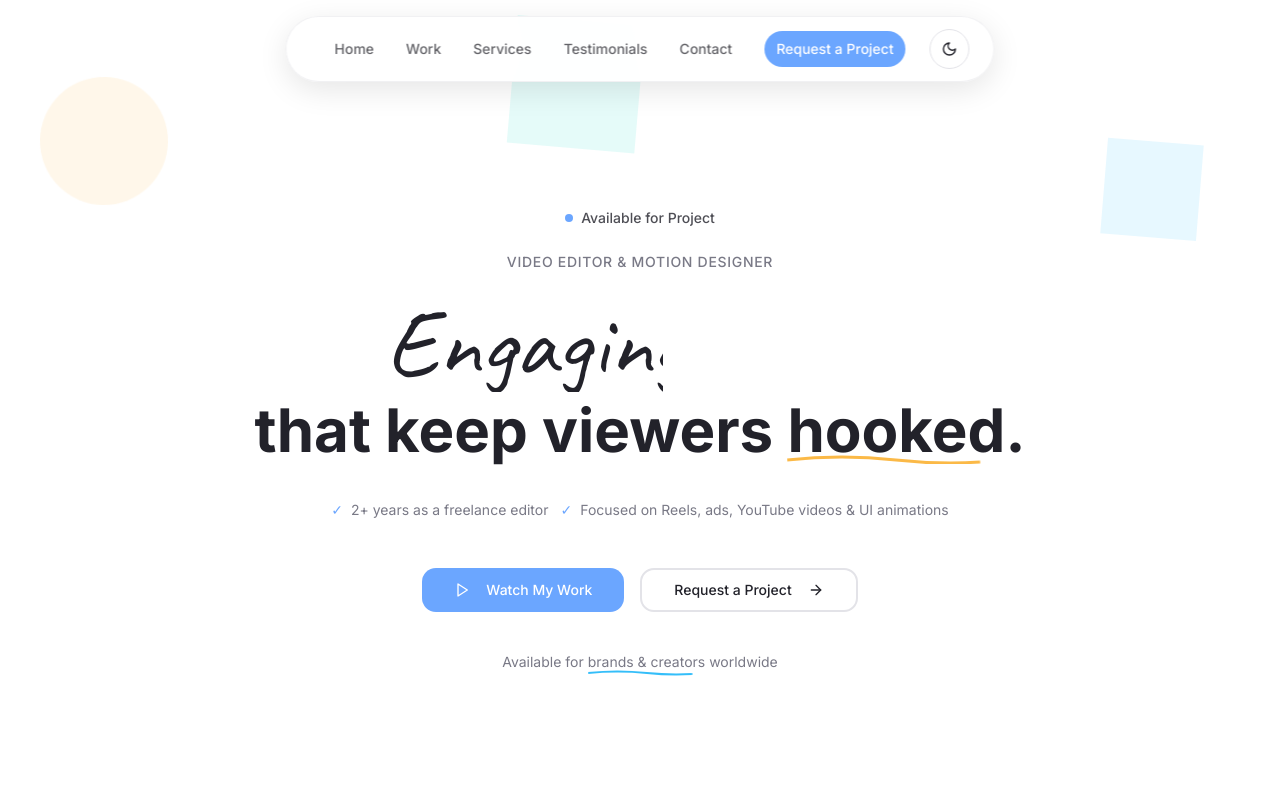
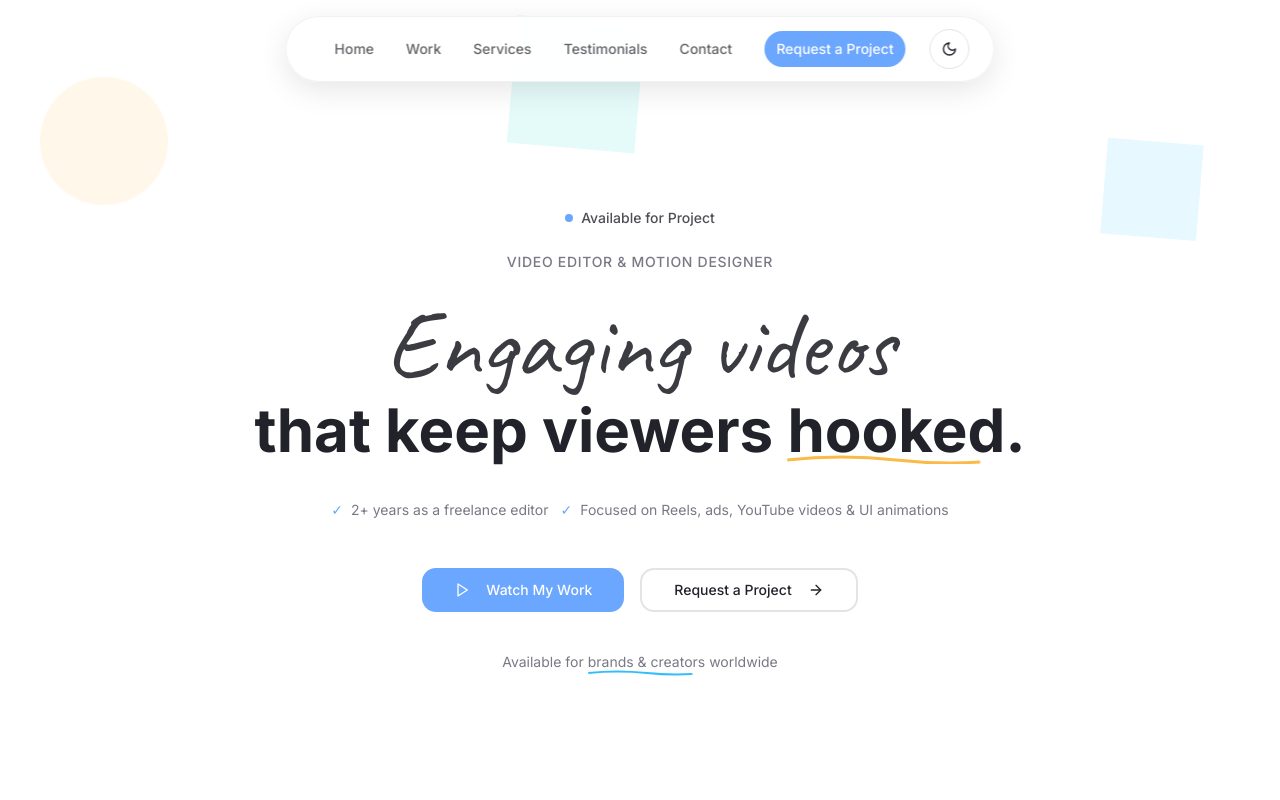
Before and after one commit to tahsingaming33/motiondude, a React (Vite) app: page / in a window 1280 px wide. Shown: the top 800 px of the page. Built offline with nearby package versions, Linux system fonts and the light colour scheme; the HTML template or start-up script is replaced by a standard one.

Commit message:
Reverted to commit d1bf4f531ca8d9ff88cc02469b976b3ed01e4388

```diff
--- a/src/index.css
+++ b/src/index.css
@@ -148,32 +148,18 @@ All colors MUST be HSL.
     0% {
       opacity: 0;
       transform: translateY(10px);
-      clip-path: inset(0 100% 0 0);
     }
-    5% {
+    20% {
       opacity: 1;
       transform: translateY(0);
-      clip-path: inset(0 100% 0 0);
     }
-    25% {
+    80% {
       opacity: 1;
       transform: translateY(0);
-      clip-path: inset(0 0 0 0);
-    }
-    75% {
-      opacity: 1;
-      transform: translateY(0);
-      clip-path: inset(0 0 0 0);
-    }
-    95% {
-      opacity: 1;
-      transform: translateY(-10px);
-      clip-path: inset(0 0 0 100%);
     }
     100% {
       opacity: 0;
       transform: translateY(-10px);
-      clip-path: inset(0 0 0 100%);
     }
   }
 
```
